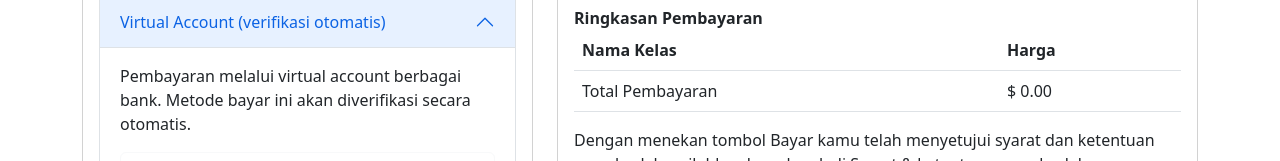
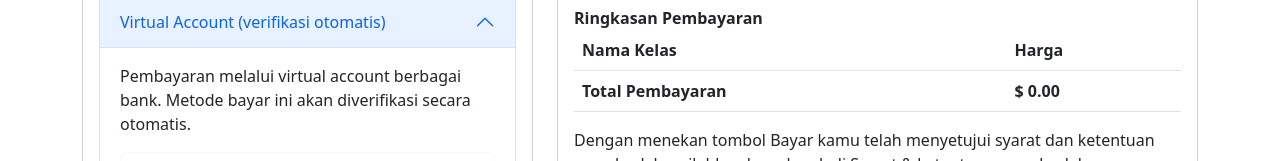
Before and after one commit to nanangkoesharwanto/react-tugas-akhir, a React (Create React App) app: page /checkout in a window 1280 px wide. Shown: the part 510-671 px from the top of the page. Built offline with nearby package versions, Linux system fonts and the light colour scheme.

Commit message:
bold label

```diff
--- a/src/pages/checkout/index.js
+++ b/src/pages/checkout/index.js
@@ -156,8 +156,8 @@ const CheckoutPage = () => {
                                 </tbody>
                                 <tfoot>
                                     <tr>
-                                        <td>Total Pembayaran</td>
-                                        <td>$ {countTotal(entities)}.00</td>
+                                        <th>Total Pembayaran</th>
+                                        <th>$ {countTotal(entities)}.00</th>
                                     </tr>
                                 </tfoot>
                             </Table>
```
